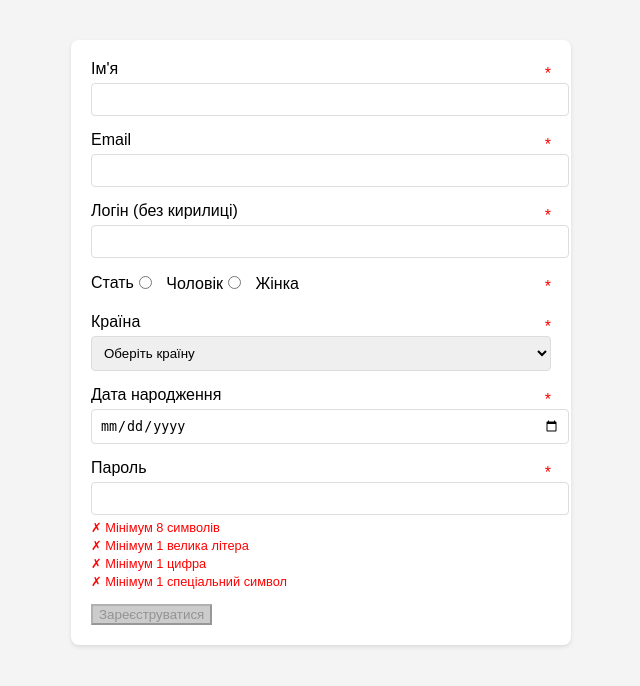
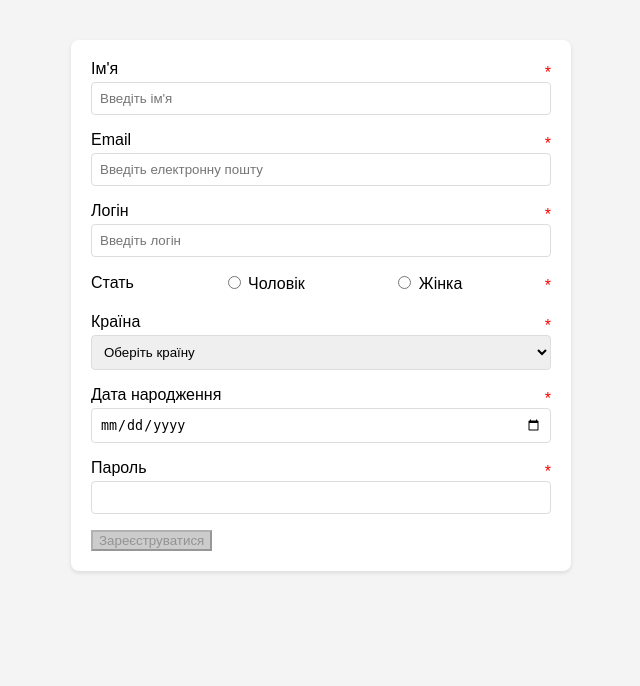
Before and after one commit to s-z-rcpto/study, a PHP site: page /form-validation-example/form-validation-example.html in a window 1280 px wide. Shown: the top 686 px of the page, without its empty margins (319-959 px from the left). Run offline with PHP 8.4, Linux system fonts and the light colour scheme.

Commit message:
Рефакторинг

```diff
--- a/JS/form-validation-example/form-validation-example.css
+++ b/JS/form-validation-example/form-validation-example.css
@@ -1,3 +1,7 @@
+:root {
+  --gray: #777;
+}
+
 body {
   font-family: Arial, sans-serif;
   max-width: 500px;
@@ -5,75 +9,91 @@ body {
   padding: 20px;
   background-color: #f4f4f4;
 }
+
 form {
   background-color: white;
   padding: 20px;
   border-radius: 8px;
   box-shadow: 0 2px 4px rgba(0, 0, 0, 0.1);
 }
-.form-group {
-  margin-bottom: 15px;
+
+section {
+  margin-bottom: 16px;
   position: relative;
 }
+
 label {
   display: block;
-  margin-bottom: 5px;
+  margin-bottom: 4px;
 }
+
 input,
 select {
+  box-sizing: border-box;
   width: 100%;
   padding: 8px;
   border: 1px solid #ddd;
   border-radius: 4px;
 }
+
 .hint {
-  color: #666;
-  font-size: 0.8em;
-  margin-top: 5px;
+  color: var(--gray);
+  font-size: 12px;
+  margin-top: 4px;
   display: none;
 }
+
 .focused {
-  border-color: #4caf50;
-  box-shadow: 0 0 5px rgba(76, 175, 80, 0.5);
+  background-color: #f4f4f4;
 }
+
 .error {
   border-color: #ff5722;
-  box-shadow: 0 0 5px rgba(255, 87, 34, 0.5);
+  box-shadow: 0 0 4px rgba(255, 87, 34, 0.5);
 }
+
 .required-mark {
   color: red;
   margin-left: 4px;
   position: absolute;
-  top: 5px;
+  top: 4px;
   right: 0;
 }
+
 .radio-group {
   display: flex;
+  justify-content: space-between;
   align-items: center;
 }
+
 .radio-group input {
   width: auto;
-  margin-right: 10px;
 }
+
 .password-requirements {
-  font-size: 0.8em;
-  color: #666;
-  margin-top: 5px;
+  font-size: 12px;
+  color: var(--gray);
+  margin-top: 4px;
+
+  div {
+    margin-bottom: 4px;
+  }
 }
-.password-requirement {
-  margin-bottom: 3px;
-}
+
 .valid {
   color: green;
 }
+
 .invalid {
   color: red;
 }
+
 .error-message {
   color: red;
-  font-size: 0.8em;
-  margin-top: 5px;
+  font-size: 12px;
+  margin-top: 4px;
 }
+
 #submitButton:disabled {
   background-color: #cccccc;
   cursor: not-allowed;
--- a/JS/form-validation-example/form-validation-example.html
+++ b/JS/form-validation-example/form-validation-example.html
@@ -8,90 +8,117 @@
   </head>
   <body>
     <form id="registrationForm">
-      <div class="form-group">
+      <section>
         <label for="name">Ім'я</label>
-        <input type="text" id="name" name="name" required />
+
+        <input
+          type="text"
+          id="name"
+          name="name"
+          placeholder="Введіть ім'я"
+          required
+        />
+
         <span class="required-mark">*</span>
-        <div id="nameHint" class="hint">
-          Введіть ваше ім'я українською або англійською
-        </div>
+
         <div id="nameError" class="error-message"></div>
-      </div>
+      </section>
 
-      <div class="form-group">
+      <section>
         <label for="email">Email</label>
-        <input type="email" id="email" name="email" required />
+
+        <input
+          type="email"
+          id="email"
+          name="email"
+          placeholder="Введіть електронну пошту"
+          required
+        />
+
         <span class="required-mark">*</span>
-        <div id="emailHint" class="hint">Введіть коректну електронну пошту</div>
+
         <div id="emailError" class="error-message"></div>
-      </div>
+      </section>
 
-      <div class="form-group">
-        <label for="login">Логін (без кирилиці)</label>
-        <input type="text" id="login" name="login" required />
+      <section>
+        <label for="login">Логін</label>
+
+        <input
+          type="text"
+          id="login"
+          name="login"
+          placeholder="Введіть логін"
+          required
+        />
+
         <span class="required-mark">*</span>
+
         <div id="loginHint" class="hint">
           Дозволені лише латинські літери, цифри та символи
         </div>
+
         <div id="loginError" class="error-message"></div>
-      </div>
+      </section>
 
-      <div class="form-group radio-group">
+      <section class="radio-group">
         <label>Стать</label>
+
         <label>
           <input type="radio" name="gender" value="male" required />
           Чоловік
         </label>
+
         <label>
           <input type="radio" name="gender" value="female" />
           Жінка
         </label>
+
         <span class="required-mark">*</span>
+
         <div id="genderError" class="error-message"></div>
-      </div>
+      </section>
 
-      <div class="form-group">
+      <section>
         <label for="country">Країна</label>
+
         <select id="country" name="country" required>
           <option value="">Оберіть країну</option>
           <option value="ukraine">Україна</option>
           <option value="poland">Польща</option>
           <option value="germany">Німеччина</option>
         </select>
+
         <span class="required-mark">*</span>
+
         <div id="countryError" class="error-message"></div>
-      </div>
+      </section>
 
-      <div class="form-group">
+      <section>
         <label for="birthdate">Дата народження</label>
+
         <input type="date" id="birthdate" name="birthdate" required />
+
         <span class="required-mark">*</span>
-        <div id="birthdateHint" class="hint">
-          Дата не може бути в майбутньому
+
+        <div id="birthdateError" class="error-message"></div>
+      </section>
+
+      <section>
+        <label for="password">Пароль</label>
+
+        <input type="password" id="password" name="password" required />
+
+        <span class="required-mark">*</span>
+
+        <div id="passwordHint" class="hint password-requirements">
+          <div id="lengthReq">✗ Мінімум 8 символів</div>
+          <div id="uppercaseReq">✗ Мінімум 1 велика літера</div>
+          <div id="numberReq">✗ Мінімум 1 цифра</div>
+          <div id="specialReq">✗ Мінімум 1 спеціальний символ</div>
         </div>
-        <div id="birthdateError" class="error-message"></div>
-      </div>
 
-      <div class="form-group">
-        <label for="password">Пароль</label>
-        <input type="password" id="password" name="password" required />
-        <span class="required-mark">*</span>
-        <div class="password-requirements">
-          <div id="lengthReq" class="password-requirement">
-            ✗ Мінімум 8 символів
-          </div>
-          <div id="uppercaseReq" class="password-requirement">
-            ✗ Мінімум 1 велика літера
-          </div>
-          <div id="numberReq" class="password-requirement">
-            ✗ Мінімум 1 цифра
-          </div>
-          <div id="specialReq" class="password-requirement">
-            ✗ Мінімум 1 спеціальний символ
-          </div>
-        </div>
         <div id="passwordError" class="error-message"></div>
-      </div>
+      </section>
 
       <button type="submit" id="submitButton">Зареєструватися</button>
     </form>
```
Also changed, not shown: JS/form-validation-example/form-validation-example.js (+57 -17 lines).
